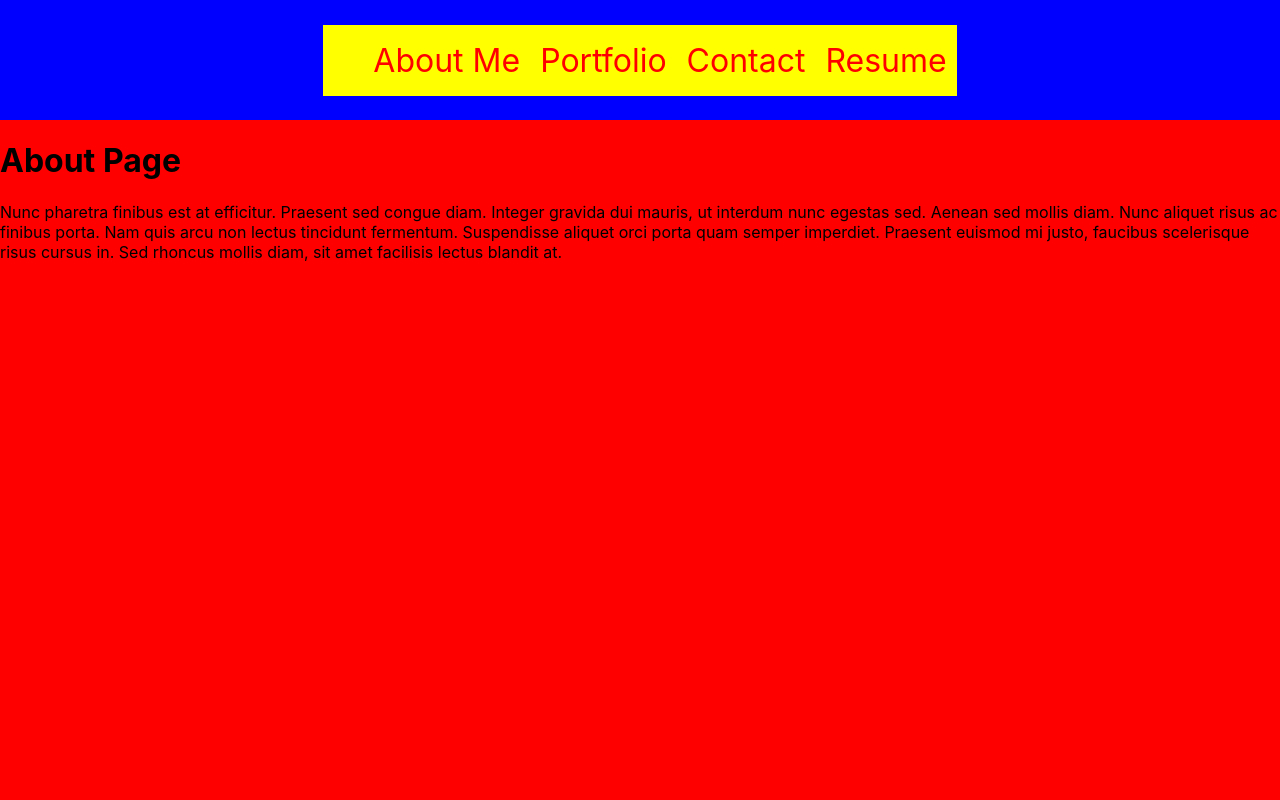
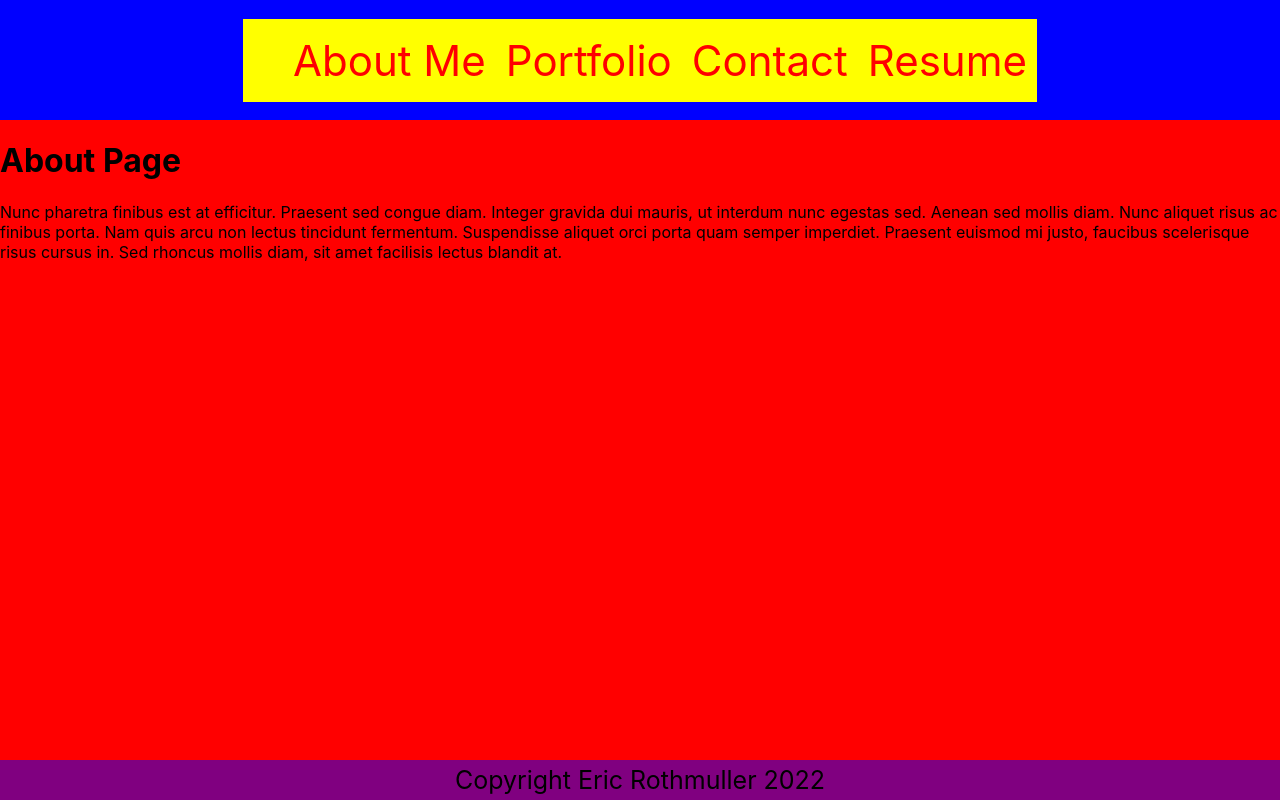
Before and after one commit to ericrothmuller/My-Portfolio, a React (Create React App) app: page / in a window 1280 px wide. Built offline with nearby package versions, Linux system fonts and the light colour scheme.

Commit message:
Added footer

```diff
--- a/src/App.js
+++ b/src/App.js
@@ -1,5 +1,6 @@
 import React from 'react';
 import Header from './components/Header';
+import Footer from './components/Footer';
 import './Style.css';
 
 // Pass users array to the List component as a prop
@@ -7,6 +8,7 @@
   return (
     <div>
       <Header />
+      <Footer />
     </div>
   );
 }
--- a/src/Style.css
+++ b/src/Style.css
@@ -4,9 +4,11 @@
 
 .main-page-body {
   background-color: red;
-  height: 100vh;
+  height: 95vh;
   display: flex;
   flex-direction: column;
+  margin: 0px;
+  padding: 0px;
 }
 
 .main-nav-menu {
@@ -17,6 +19,25 @@
   justify-content: center;
   align-items: center;
   z-index: 1;
+  margin: 0px;
+  padding: 0px;
+}
+
+p {
+  margin: 0px;
+  padding: 0px;
+}
+
+footer {
+  display: flex;
+  background-color: purple;
+  height: 5vh;
+  width: 100vw;
+  margin: 0px;
+  padding: 0px;
+  justify-content: center;
+  align-items: center;
+  font-size: 25px;
 }
 
 .main-nav-items {
@@ -27,7 +48,7 @@
 li {
   display: inline;
   padding: 10px;
-  font-size: 32px;
+  font-size: 42px;
 }
 
 li a {
--- /dev/null
+++ b/src/components/Footer.js
@@ -0,0 +1,13 @@
+import React from 'react';
+import '../Style.css';
+
+export default function Footer() {
+
+  return (
+    <footer>
+      <p>
+        Copyright Eric Rothmuller 2022
+      </p>
+    </footer>
+  );
+}
```
